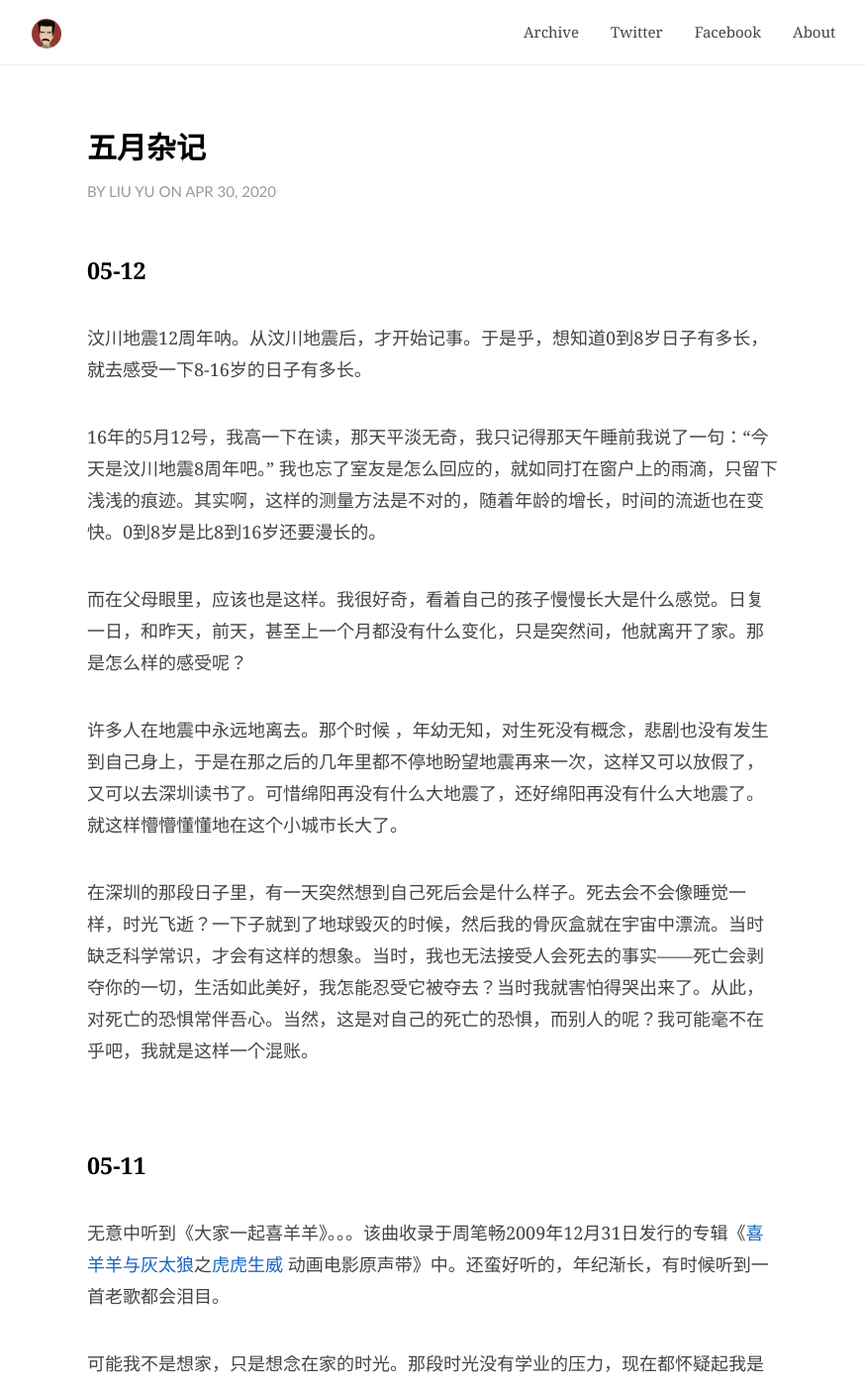
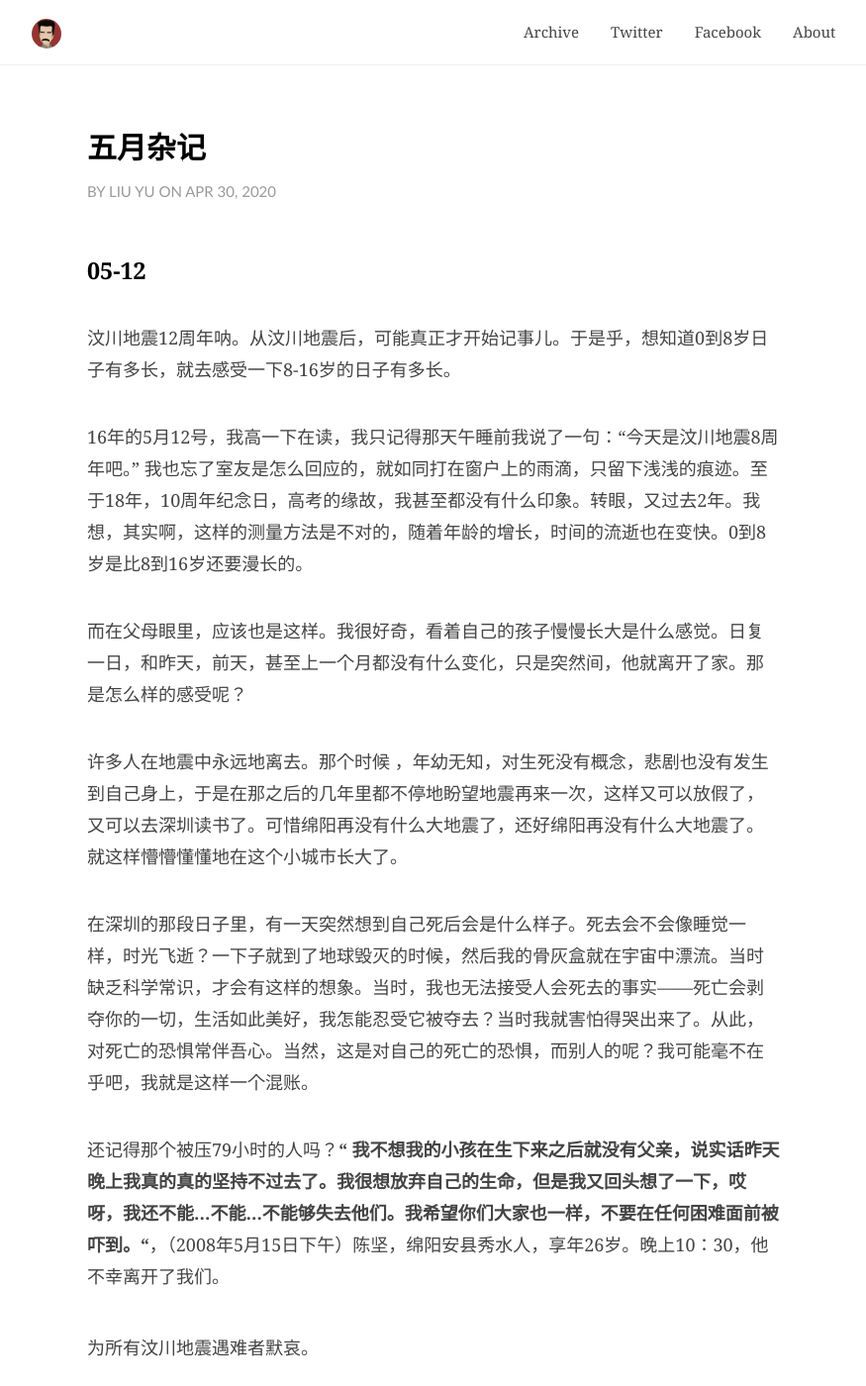
Before and after one commit to JaydenYL/JaydenYL.github.io, a Jekyll site: the page built from _posts/2020-04-26-日记.md, in a window 1280 px wide and 1400 px high. Shown: the whole window at 99% size, without its empty margins (202-1077 px from the left). Built offline with Jekyll 4.4.1, drawn with Linux system fonts in a browser that asks for light colours; comment, search, counter and statistics services are not loaded.

Commit message:
Update 2020-04-26-日记.md

```diff
--- a/_posts/2020-04-26-日记.md
+++ b/_posts/2020-04-26-日记.md
@@ -15,15 +15,21 @@ catalog: true
 
 ### 05-12
 
-<br>汶川地震12周年呐。从汶川地震后，才开始记事。于是乎，想知道0到8岁日子有多长，就去感受一下8-16岁的日子有多长。
+<br>汶川地震12周年呐。从汶川地震后，可能真正才开始记事儿。于是乎，想知道0到8岁日子有多长，就去感受一下8-16岁的日子有多长。
 
-<br>16年的5月12号，我高一下在读，那天平淡无奇，我只记得那天午睡前我说了一句：“今天是汶川地震8周年吧。” 我也忘了室友是怎么回应的，就如同打在窗户上的雨滴，只留下浅浅的痕迹。其实啊，这样的测量方法是不对的，随着年龄的增长，时间的流逝也在变快。0到8岁是比8到16岁还要漫长的。
+<br>16年的5月12号，我高一下在读，我只记得那天午睡前我说了一句：“今天是汶川地震8周年吧。” 我也忘了室友是怎么回应的，就如同打在窗户上的雨滴，只留下浅浅的痕迹。至于18年，10周年纪念日，高考的缘故，我甚至都没有什么印象。转眼，又过去2年。我想，其实啊，这样的测量方法是不对的，随着年龄的增长，时间的流逝也在变快。0到8岁是比8到16岁还要漫长的。
 
 <br>而在父母眼里，应该也是这样。我很好奇，看着自己的孩子慢慢长大是什么感觉。日复一日，和昨天，前天，甚至上一个月都没有什么变化，只是突然间，他就离开了家。那是怎么样的感受呢？
 
 <br>许多人在地震中永远地离去。那个时候 ，年幼无知，对生死没有概念，悲剧也没有发生到自己身上，于是在那之后的几年里都不停地盼望地震再来一次，这样又可以放假了，又可以去深圳读书了。可惜绵阳再没有什么大地震了，还好绵阳再没有什么大地震了。就这样懵懵懂懂地在这个小城市长大了。
 
 <br>在深圳的那段日子里，有一天突然想到自己死后会是什么样子。死去会不会像睡觉一样，时光飞逝？一下子就到了地球毁灭的时候，然后我的骨灰盒就在宇宙中漂流。当时缺乏科学常识，才会有这样的想象。当时，我也无法接受人会死去的事实——死亡会剥夺你的一切，生活如此美好，我怎能忍受它被夺去？当时我就害怕得哭出来了。从此，对死亡的恐惧常伴吾心。当然，这是对自己的死亡的恐惧，而别人的呢？我可能毫不在乎吧，我就是这样一个混账。
+
+<br>还记得那个被压79小时的人吗？**“ 我不想我的小孩在生下来之后就没有父亲，说实话昨天晚上我真的真的坚持不过去了。我很想放弃自己的生命，但是我又回头想了一下，哎呀，我还不能...不能...不能够失去他们。我希望你们大家也一样，不要在任何困难面前被吓到。“**，（2008年5月15日下午）陈坚，绵阳安县秀水人，享年26岁。晚上10：30，他不幸离开了我们。
+
+<br>
+
+为所有汶川地震遇难者默哀。
 
 <br>
 
```
